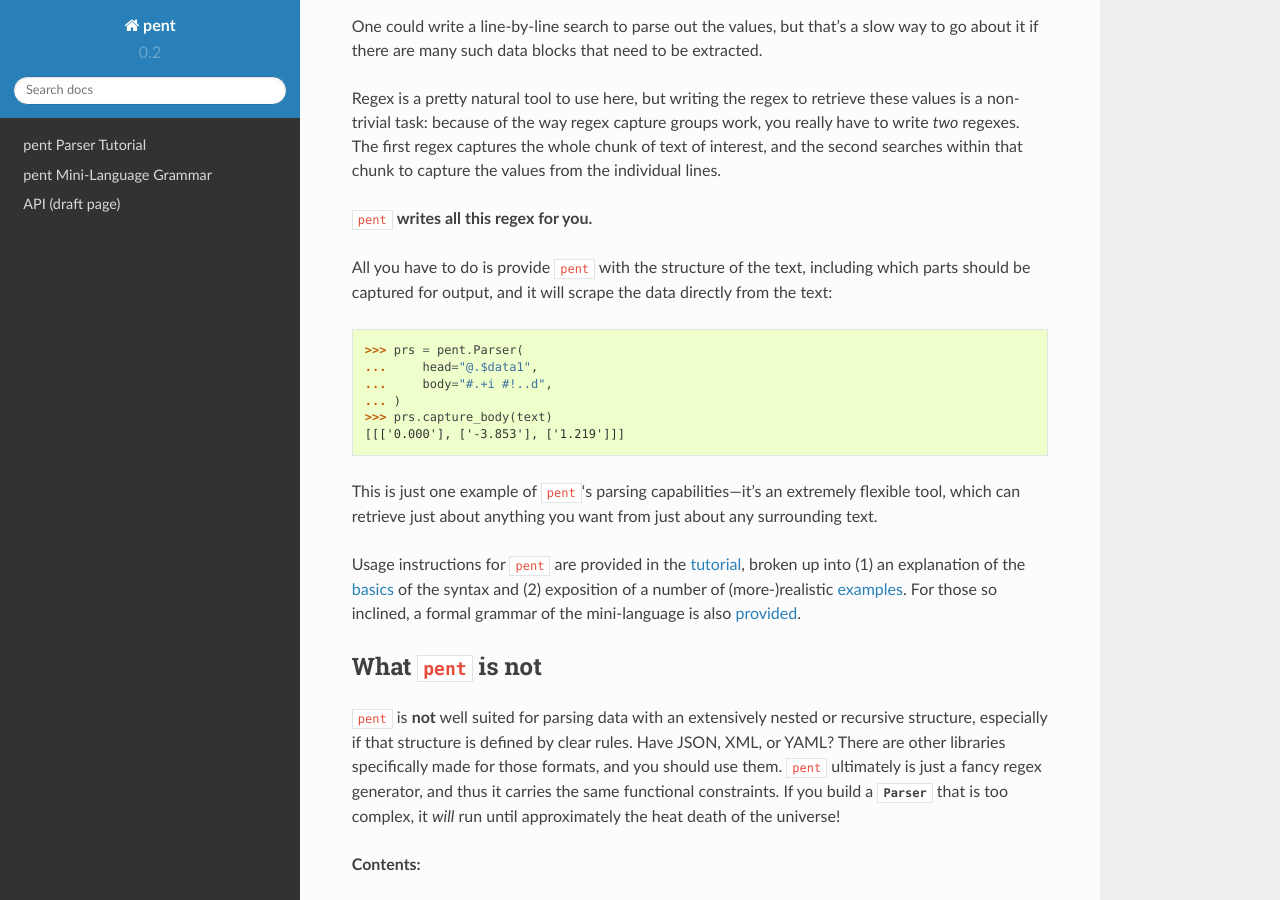
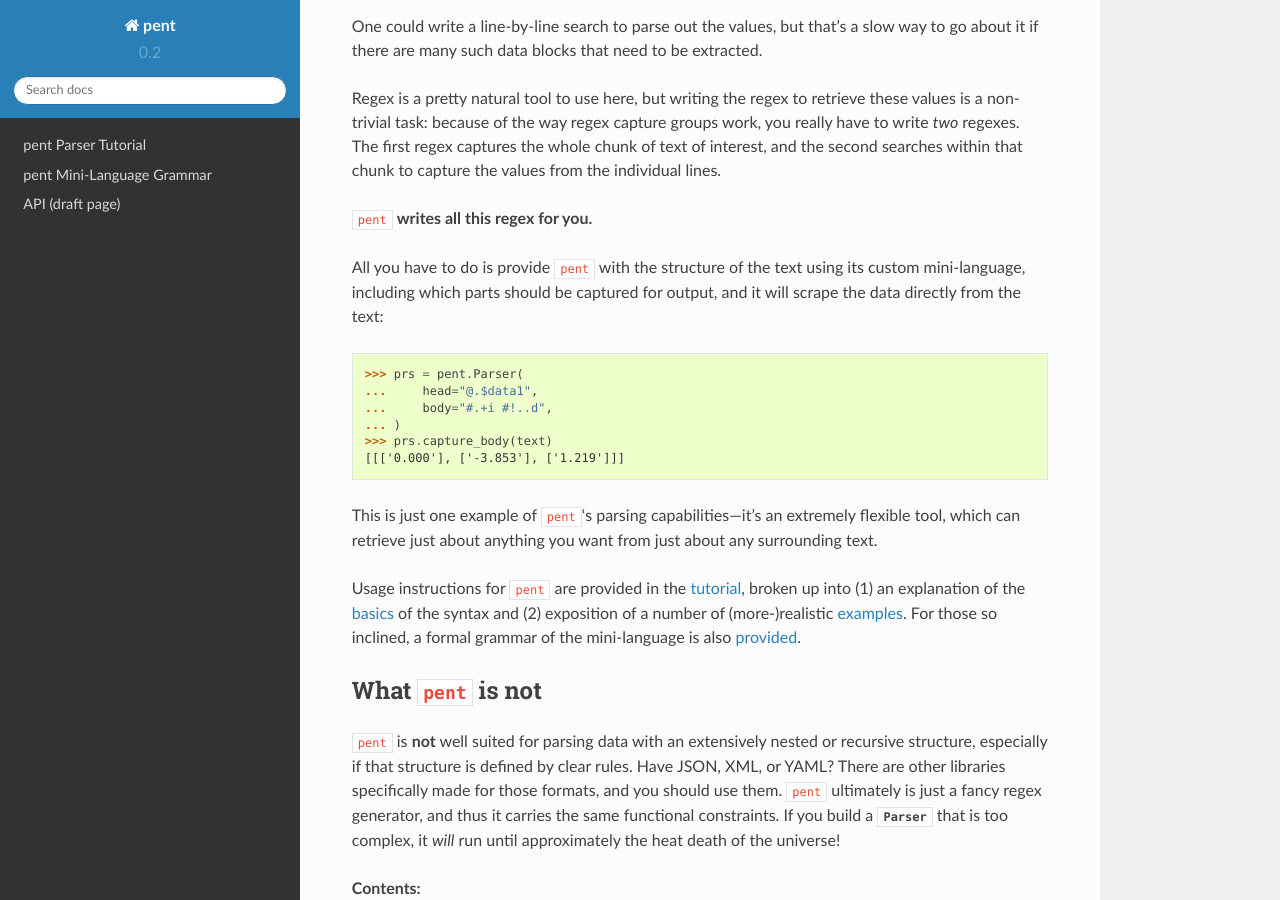
Before and after one commit to bskinn/pent, a Sphinx documentation site: the page built from doc/source/index.rst, in a window 1280 px wide and 900 px high, scrolled down 630 px. Built offline with Sphinx 7.4.7 and the Read the Docs theme 2.0.0, drawn with Linux system fonts in a browser that asks for light colours.

Commit message:
Tweak doc index text
[skip ci]

```diff
--- a/doc/source/index.rst
+++ b/doc/source/index.rst
@@ -48,7 +48,8 @@ from the individual lines.
 ``pent`` **writes all this regex for you.**
 
 All you have to do is provide ``pent`` with the structure of
-the text, including which parts should be captured for output,
+the text using its custom mini-language,
+including which parts should be captured for output,
 and it will scrape the data directly from the text:
 
 .. doctest:: toy
```
